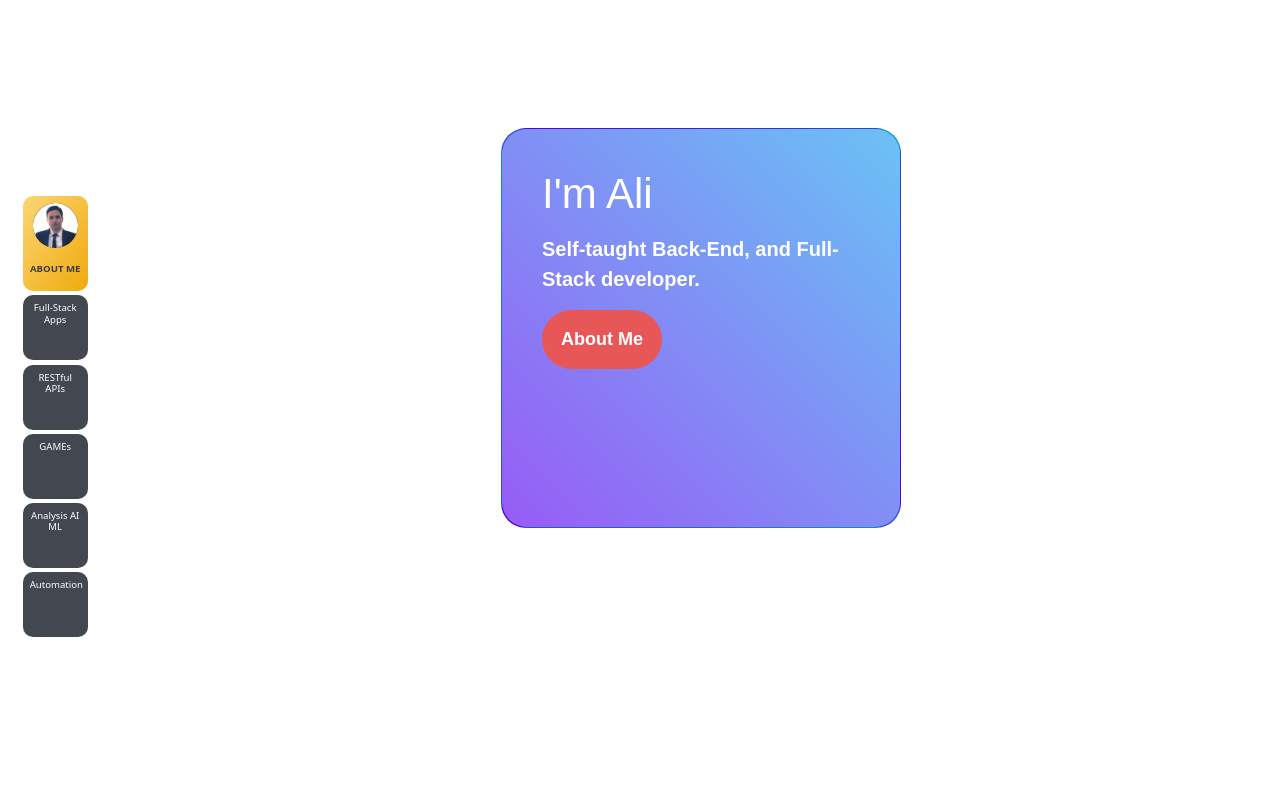
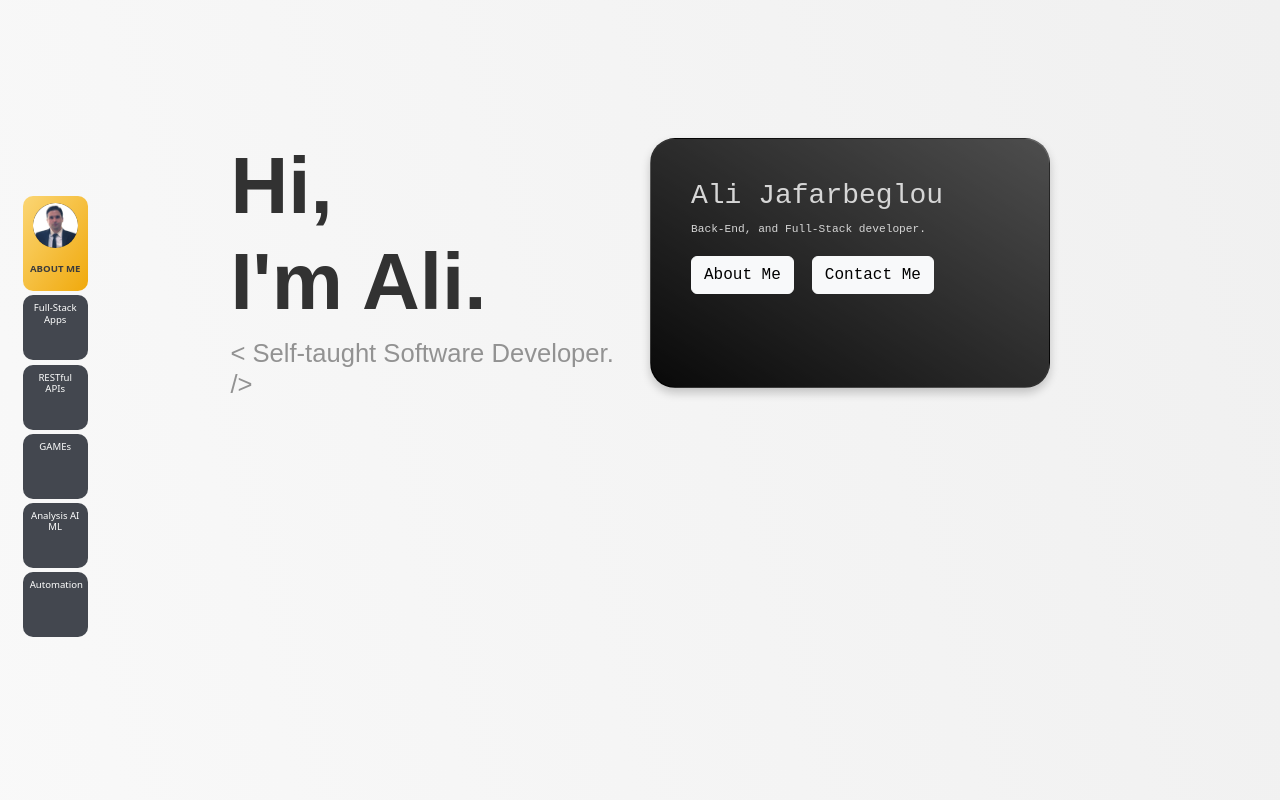
Before and after one commit to zilogfa/Portfolio, a plain HTML site: page index.html in a window 1280 px wide. Shown: the top 800 px of the page. Drawn offline with nearby package versions, Linux system fonts and the light colour scheme.

Commit message:
card added to header - Dev IP

```diff
--- a/css/styles.css
+++ b/css/styles.css
@@ -1,5 +1,5 @@
 body {
-  background-color: #323232;
+  background-image: linear-gradient(to top right, #ffffff, #f0f0f0);
   color: #fff;
 }
 
@@ -16,40 +16,13 @@ h5 {
   font-size: 0.6rem;
 }
 
-
-
-
-
 .section {
-
   min-height: 100vh;
   padding: 10%;
 }
 
 
-#header {
-
-  min-height: 100vh;
-  color: #323232;
-}
-
-.header-txt {
-  font-size: 9rem;
-  font-weight: 700;
-}
-
-.heading {
-    background-color: #fff;
-    font-weight: bold;
-    font-weight: 700;
-    font-family:sans-serif;
-}
-
-.headig-txt-position {
-  margin-left: 12%;
-}
-
-
+/* ________ NAVBAR SIDE ------------ */
 div.bar {
 text-align: center;
 position: fixed;
@@ -88,8 +61,8 @@ z-index: +1;
 .aboutBar{
   background-image: linear-gradient(to bottom right, #FBD46D , #F0A500);
   height: 95px;
-    color: #323232;
-    transition: width 0.1s, height 0.2s, transform 0.2s;
+  color: #323232;
+  transition: width 0.1s, height 0.2s, transform 0.2s;
 
 }
 
@@ -140,6 +113,7 @@ z-index: +1;
 
 /*----------- ANIMATION SECTION */
 
+
 .hidden {
   opacity: 0;
   filter: blur(5px);
@@ -152,6 +126,160 @@ z-index: +1;
   filter: blur(0);
   transform: translateX(0);
 }
+
+
+/* VISIT CARD ----------------- */
+
+* {
+  box-sizing: border-box;
+}
+
+
+
+
+a {
+  text-decoration: none;
+}
+
+
+
+.card {
+  background-image: linear-gradient(to top right, #000, #727272);
+  background-size: cover;
+  min-width: 400px;
+  min-height: 250px;
+  margin: auto;
+  padding: 40px;
+  position: relative;
+  color: #d6d6d6;
+  transition: transform 0.1s ease;
+  transform-style: preserve-3d;
+  will-change: transform;
+  border-radius: 25px;
+  box-shadow: 0px 5px 10px #00000033;
+
+
+}
+
+.card::before {
+  content: "";
+  background: #18181866;
+  position: absolute;
+  height: 100%;
+  width: 100%;
+  left: 0;
+  right: 0;
+  top: 0;
+  bottom: 0;
+  border-radius: 25px;
+
+}
+
+
+
+/* Slight parallax effect on hover */
+.card:hover .content {
+  transform: translateZ(12px);
+}
+
+.content {
+  position: relative;
+  z-index: 1;
+  transition: transform 0.3s ease;
+}
+
+/* Demo only */
+.container {
+  margin-top: 100px;
+}
+
+.photo-cred {
+  position: absolute;
+  bottom: 20px;
+  right: 20px;
+}
+
+
+/* ----------- CONTENT--------------- */
+
+
+
+.heading{
+
+
+  color:#323232;
+  font-family: Arial, Helvetica, sans-serif;
+}
+
+.title-title {
+
+}
+
+.title-h1 {
+  font-size: 5rem;
+  font-weight: 700;
+}
+
+.title-subtitle{
+  color: #929292;
+  font-size: 1.6rem;
+  margin-bottom: 15px;
+}
+
+
+.card-size {
+  max-width: 100px;
+  font-family: 'Courier New', Courier, monospace;
+}
+
+
+
+
+.flex-container {
+  display: flex;
+  flex-wrap: wrap;
+  font-size: 30px;
+
+}
+
+.flex-item-left {
+  padding: 10px;
+  padding-left: 10%;
+  flex: 50%;
+}
+
+.flex-item-right {
+  padding: 10px;
+  flex: 50%;
+}
+
+/* Responsive layout - makes a one column-layout instead of a two-column layout */
+@media (max-width: 900px) {
+  .flex-item-right, .flex-item-left {
+    flex: 100%;
+    padding-left: 15%;
+  }
+
+  .flex-item-right {
+    max-width: 100px;
+  }
+
+
+  .title-h1 {
+    font-size: 3rem;
+  }
+
+  .title-subtitle{
+    font-size: 1.1rem;
+  }
+
+  .card-size {
+    scale: 90%;
+  }
+
+
+}
+
 
 
 
@@ -228,95 +356,3 @@ footer{
   background-color: #333333;
   font-family: sans-serif;
 }
-
-
-
-
-
-
-
-
-
-/* BOX HEADER ----------------- */
-
-* {
-  box-sizing: border-box;
-}
-
-
-p {
-  margin-top: 0;
-  font-size: 20px;
-}
-
-a {
-  text-decoration: none;
-}
-
-h2 {
-  font-size: 42px;
-  margin-bottom: 15px;
-}
-
-button {
-  background: #e85757;
-  border: none;
-  border-radius: 30px;
-  cursor: pointer;
-  display: block;
-  font-size: 18px;
-  font-weight: 700;
-  padding: 16px;
-  width: 120px;
-  color: #fff;
-}
-
-.card {
-  background-image: linear-gradient(to top right, rgb(98, 0, 255) , rgb(23, 170, 255));
-  background-size: cover;
-  max-width: 400px;
-  margin: auto;
-  height: 400px;
-  padding: 40px;
-  position: relative;
-  color: #fff;
-  transition: transform 0.1s ease;
-  transform-style: preserve-3d;
-  will-change: transform;
-  border-radius: 25px;
-}
-
-.card::before {
-  content: "";
-  background: #e6e6e666;
-  position: absolute;
-  height: 100%;
-  width: 100%;
-  left: 0;
-  right: 0;
-  top: 0;
-  bottom: 0;
-  border-radius: 25px;
-}
-
-/* Slight parallax effect on hover */
-.card:hover .content {
-  transform: translateZ(12px);
-}
-
-.content {
-  position: relative;
-  z-index: 1;
-  transition: transform 0.3s ease;
-}
-
-/* Demo only */
-.container {
-  margin-top: 100px;
-}
-
-.photo-cred {
-  position: absolute;
-  bottom: 20px;
-  right: 20px;
-}
--- a/index.html
+++ b/index.html
@@ -24,7 +24,7 @@
   <body>
 
 
-
+    <!------------ NAVBAR ------------>
     <div class=bar>
 
 
@@ -78,27 +78,36 @@
     </div>
 
 <!-- HEADER SECTION -->
-    <section id="header" class="heading section ">
-      <div class="hidden headig-txt-position">
+    <section id="header" class="heading section">
 
-        <!-- <h1 class="header-txt">I'm Ali</h1>
-          <h6 style="color:#828282;">
-            <p>Self-taught Back-End, and Full-Stack developer.</p>
-            Passionate about creating innovative solutions that solve real-world problems.
-          </h6>
-          <br>
-          <button class="btn btn-outline-dark">About me</button> <button class="btn btn-outline-dark">Contact me</button>
-     -->
 
-              <article class="card hidden">
-                <div class="content logos">
-                  <h2>I'm Ali</h2>
-                  <p>Self-taught Back-End, and Full-Stack developer.</p>
-                  <button type="button">About Me</button>
-                </div>
-              </article>
+<div class="flex-container">
+  <div class="flex-item-left">
 
+          <div class="title-title">
+            <h1 class="title-h1">Hi, <br>I'm Ali.</h1>
+            <h1 class="title-subtitle">  &lt; Self-taught Software Developer. /&gt;</h1>
+          </div>
+
+
+  </div>
+
+  <div class="flex-item-right">
+    <div class="card-size">
+
+      <article class="card hidden">
+        <div class="content logos">
+          <h3>Ali Jafarbeglou</h3>
+          <p style="font-size: 0.7rem;">Back-End, and Full-Stack developer.</p>
+            <button type="button" class="btn btn-light">About Me</button>
+            <button type="button" class="btn btn-light">Contact Me</button>
         </div>
+
+      </article>
+    </div>
+  </div>
+</div>
+
 
     </section>
 
```
Also changed, not shown: images/css.png (added), images/html.png (added), images/python.png (added), images/window.png (added).
